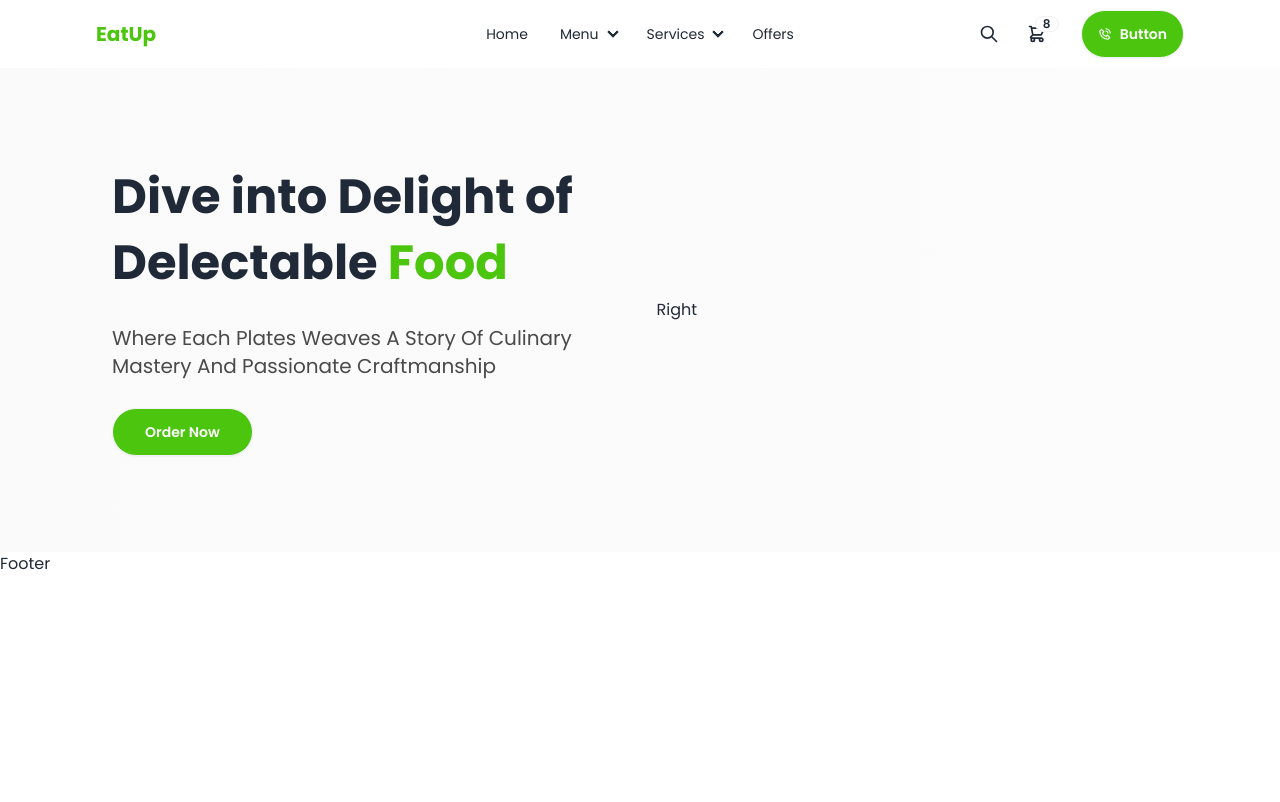
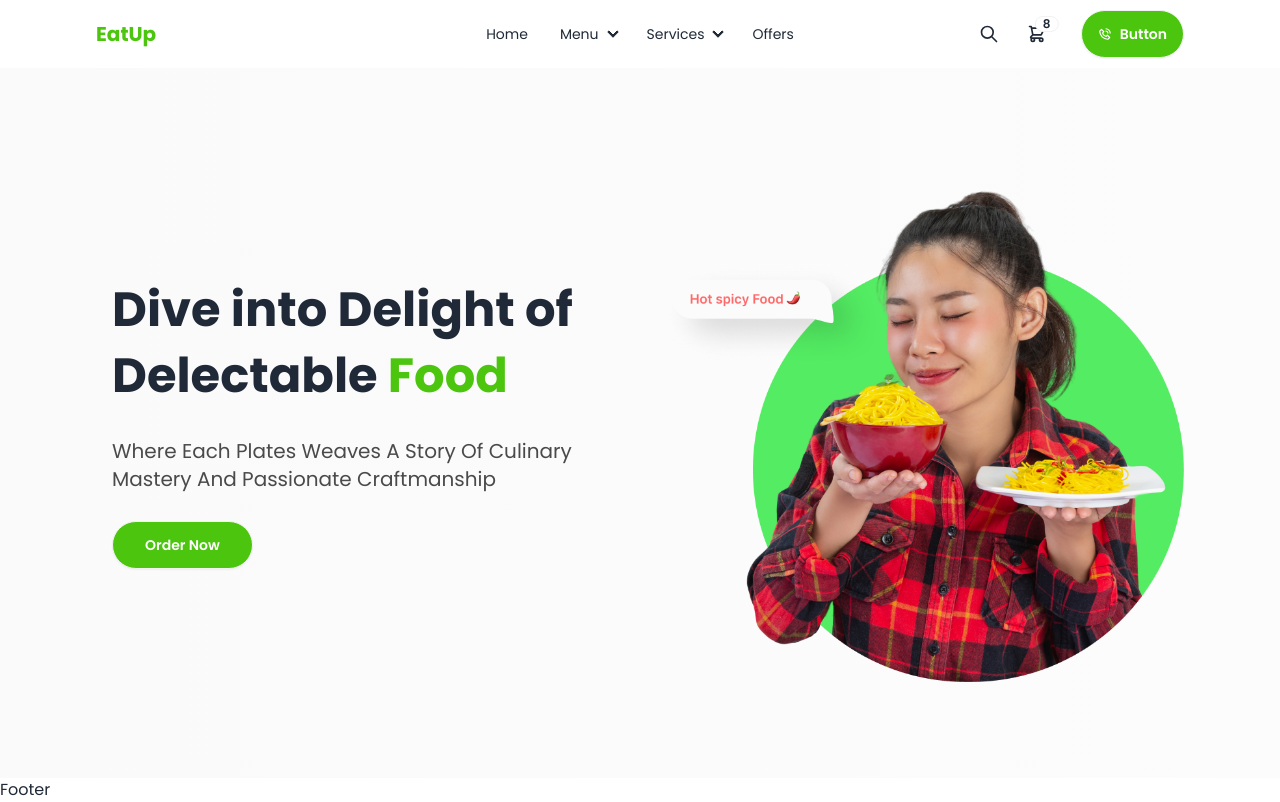
Before and after one commit to Mubarak1A/EatUp, a React (Vite) app in the folder EatUp-client/: page / in a window 1280 px wide. Built offline with nearby package versions, Linux system fonts and the light colour scheme.

Commit message:
add food banner to page

```diff
--- a/EatUp-client/src/components/Banner.jsx
+++ b/EatUp-client/src/components/Banner.jsx
@@ -12,7 +12,9 @@ export default function Banner() {
                 </div>
 
                 {/* image */}
-                <div className="md:w-1/2">Right</div>
+                <div className="md:w-1/2">
+                    <img src="/images/home/banner.png" alt="" />
+                </div>
             </div>
         </div>
     )
```
